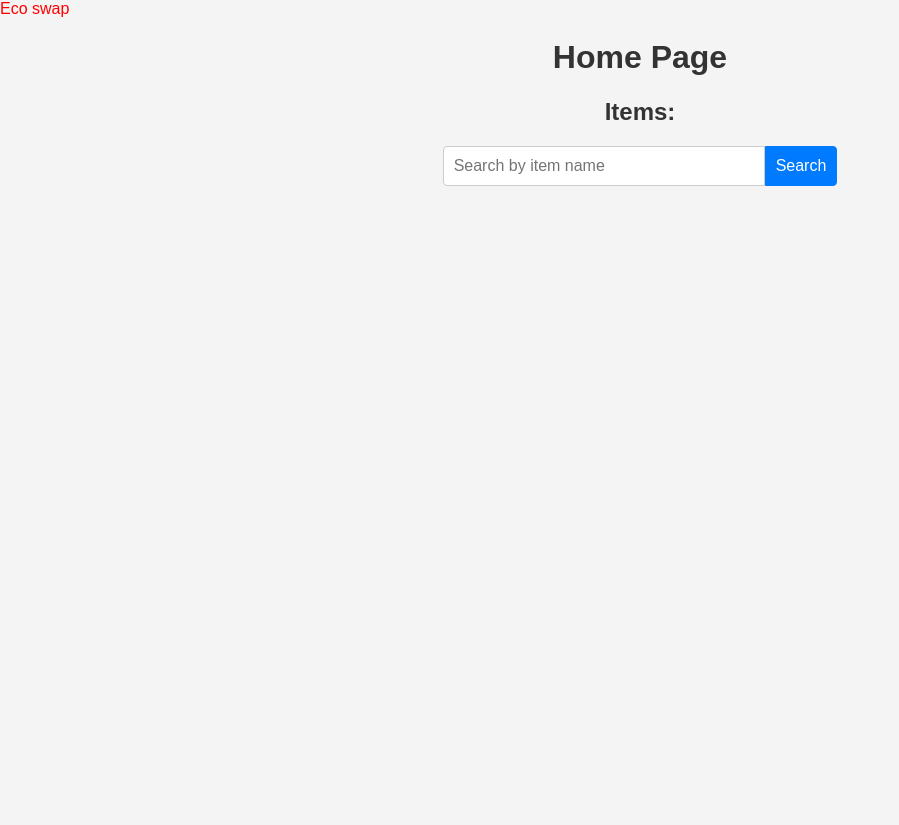
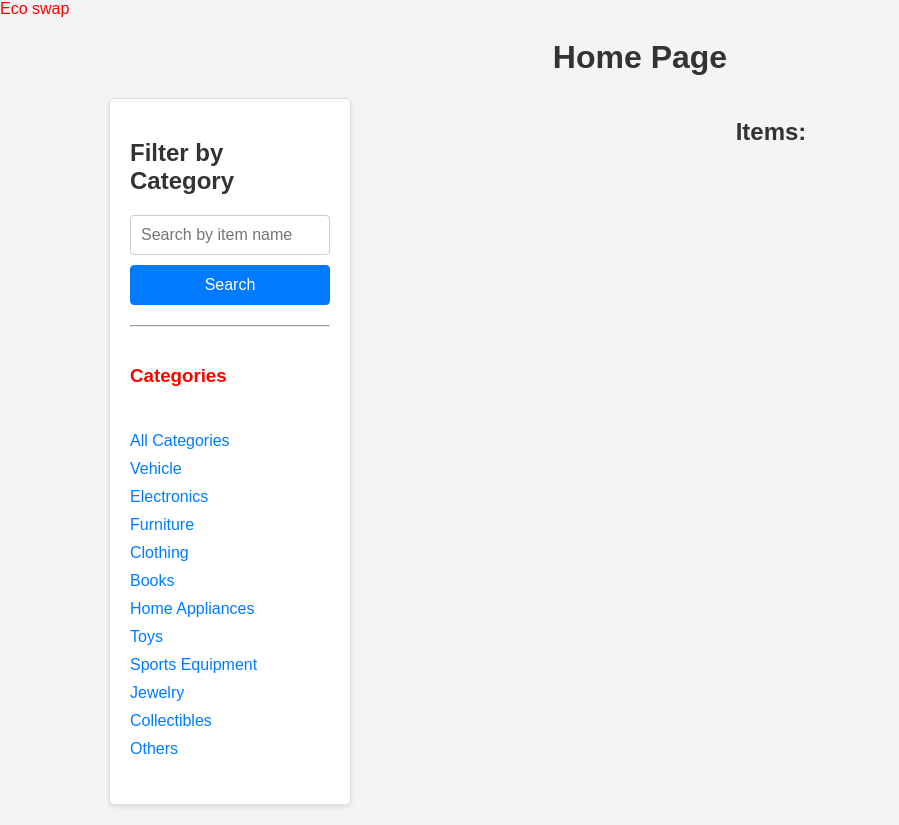
Before and after one commit to Md-Mahmudur-Reza/EcoSwap, a Django app: page / in a window 1280 px wide. Shown: the whole page, without its empty margins (0-899 px from the left). Before the commit the page ends 186 px from the top, so only its background shows below. Run offline with Django 5.2, Linux system fonts and the light colour scheme; data that the repository does not hold is empty.

Commit message:
added filter by item category

```diff
--- a/ecoswap_app/static/ecoswap_app/css/index.css
+++ b/ecoswap_app/static/ecoswap_app/css/index.css
@@ -10,39 +10,87 @@ h2 {
   text-align: center;
   color: #333;
 }
-form {
+
+.container {
   display: flex;
   justify-content: center;
   margin: 20px;
 }
 
-form input[type="text"] {
+.sidebar {
+  flex: 1;
+  max-width: 200px;
+  margin-right: 20px;
+  background-color: #fff;
+  border: 1px solid #ddd;
+  border-radius: 5px;
+  box-shadow: 0 2px 4px rgba(0, 0, 0, 0.1);
+  padding: 20px;
+}
+
+.sidebar h2,
+.sidebar h3 {
+  text-align: left;
+}
+
+.sidebar form {
+  display: flex;
+  flex-direction: column;
+}
+
+.sidebar input[type="text"] {
   padding: 10px;
   font-size: 16px;
   border: 1px solid #ccc;
-  border-radius: 4px 0 0 4px;
-  width: 300px;
+  border-radius: 4px;
+  margin-bottom: 10px;
 }
 
-form button {
+.sidebar button {
   padding: 10px;
   font-size: 16px;
   border: 1px solid #007bff;
   background-color: #007bff;
   color: #fff;
-  border-radius: 0 4px 4px 0;
+  border-radius: 4px;
   cursor: pointer;
 }
 
-form button:hover {
+.sidebar button:hover {
   background-color: #0056b3;
+}
+
+.sidebar hr {
+  margin: 20px 0;
+}
+
+.sidebar ul {
+  list-style-type: none;
+  padding: 0;
+}
+
+.sidebar ul li {
+  margin: 10px 0;
+}
+
+.sidebar ul li a {
+  color: #007bff;
+  text-decoration: none;
+}
+
+.sidebar ul li a strong {
+  color: #000;
+}
+
+.content {
+  flex: 3;
+  max-width: 800px;
 }
 
 .item-container {
   display: flex;
   flex-wrap: wrap;
   justify-content: center;
-  margin: 20px;
 }
 
 .item-box {
@@ -64,6 +112,19 @@ form button:hover {
 }
 
 @media (max-width: 768px) {
+  .container {
+    flex-direction: column;
+  }
+
+  .sidebar {
+    max-width: 100%;
+    margin-bottom: 20px;
+  }
+
+  .content {
+    max-width: 100%;
+  }
+
   .item-box {
     width: 90%;
   }
--- a/ecoswap_app/templates/ecoswap_app/index.html
+++ b/ecoswap_app/templates/ecoswap_app/index.html
@@ -3,19 +3,51 @@ Page {%endblock %} {% block additionalStyles %}
 <link rel="stylesheet" href="{% static 'ecoswap_app/css/index.css' %}" />
 {% endblock %} {% block content %}
 <h1>Home Page</h1>
+<div class="container">
+  <div class="sidebar">
+    <h2>Filter by Category</h2>
+    <form method="GET" action="{% url 'ecoswap_app:index' %}">
+      <input
+        type="text"
+        name="q"
+        placeholder="Search by item name"
+        value="{{ query|default:'' }}"
+      />
+      <button type="submit">Search</button>
+      <hr />
+      <h3>Categories</h3>
+      <ul>
+        <li><a href="{% url 'ecoswap_app:index' %}">All Categories</a></li>
+        {% for category in categories %}
+        <li>
+          <a
+            href="{% url 'ecoswap_app:index' %}?category={{ category.id }}&q={{ query|default:'' }}"
+          >
+            {% if selected_category == category.id %}
+            <strong>{{ category.name }}</strong>
+            {% else %} {{ category.name }} {% endif %}
+          </a>
+        </li>
+        {% endfor %}
+      </ul>
+    </form>
+  </div>
+  <div class="content">
     <h2>Items:</h2>
-<form method="GET" action="{% url 'ecoswap_app:index' %}">
-    <input type="text" name="q" placeholder="Search by item name" value="{{ query|default:'' }}">
-    <button type="submit">Search</button>
-</form>
     <div class="item-container">
       {% for item in items %}
-  <a href="/item/{{item.id}}" class="item-link">
+      <a href="{% url 'ecoswap_app:item_detail' item.id %}" class="item-link">
         <div class="item-box">
           <p><strong>Owner:</strong> {{ item.user.username }}</p>
           <p><strong>Item Name:</strong> {{ item.item_name }}</p>
+          <p><strong>Description:</strong> {{ item.item_description }}</p>
           <p><strong>Condition:</strong> {{ item.item_condition }}</p>
+          <p><strong>Value:</strong> ${{ item.item_value }}</p>
+          <p><strong>Created At:</strong> {{ item.created_at }}</p>
         </div>
+      </a>
       {% endfor %}
     </div>
+  </div>
+</div>
 {% endblock %}
--- a/ecoswap_app/views.py
+++ b/ecoswap_app/views.py
@@ -2,14 +2,41 @@ from django.shortcuts import render
 from .models import User, Item, Exchange, Transaction, Message
 from django.shortcuts import render, get_object_or_404
 
+CATEGORIES = [
+    {'id': 1, 'name': 'Vehicle'},
+    {'id': 2, 'name': 'Electronics'},
+    {'id': 3, 'name': 'Furniture'},
+    {'id': 4, 'name': 'Clothing'},
+    {'id': 5, 'name': 'Books'},
+    {'id': 6, 'name': 'Home Appliances'},
+    {'id': 7, 'name': 'Toys'},
+    {'id': 8, 'name': 'Sports Equipment'},
+    {'id': 9, 'name': 'Jewelry'},
+    {'id': 10, 'name': 'Collectibles'},
+    {'id': 11, 'name': 'Others'},
+]
+
 def index(request):
     query = request.GET.get('q')
+    category_id = request.GET.get('category')
+
+    items = Item.objects.all().order_by('-created_at')
+
     if query:
-        items = Item.objects.filter(item_name__icontains=query).order_by('-created_at')
-    else:
-        items = Item.objects.order_by('-created_at')
-    context = {'items': items, 'query': query}
+        items = items.filter(item_name__icontains=query)
+
+    if category_id:
+        category = (CATEGORIES[int(category_id)-1])
+        items = items.filter(item_category=category['name'])
+
+    context = {
+        'items': items,
+        'query': query,
+        'categories': CATEGORIES,
+        'selected_category': int(category_id) if category_id else None,
+    }
     return render(request, 'ecoswap_app/index.html', context)
+
 
 
 def item_detail(request, item_id):
```
Lines whose indentation alone changed are shown as unchanged.
